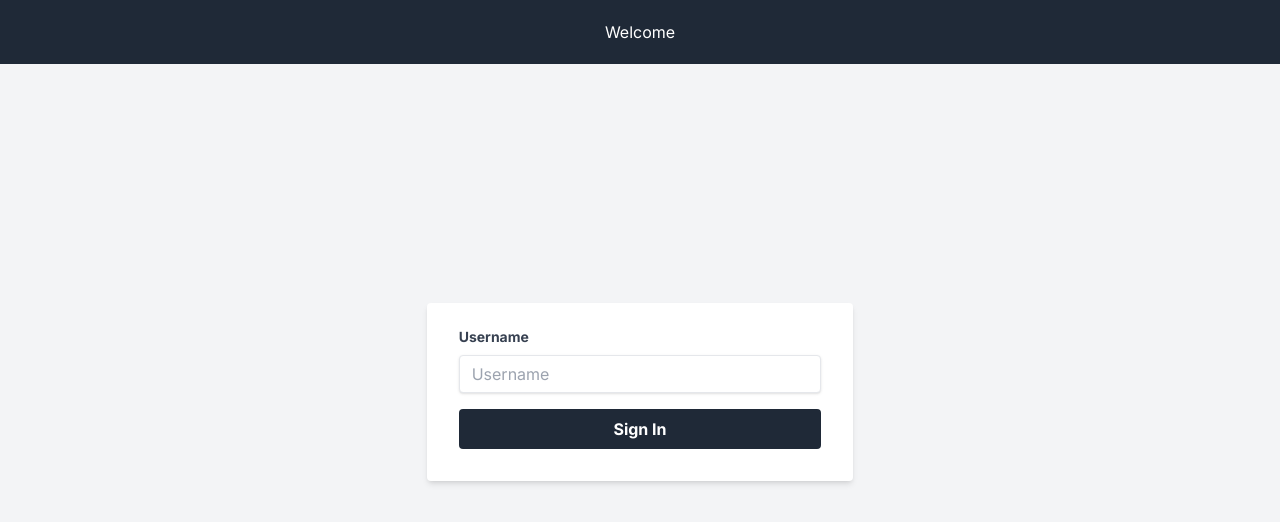
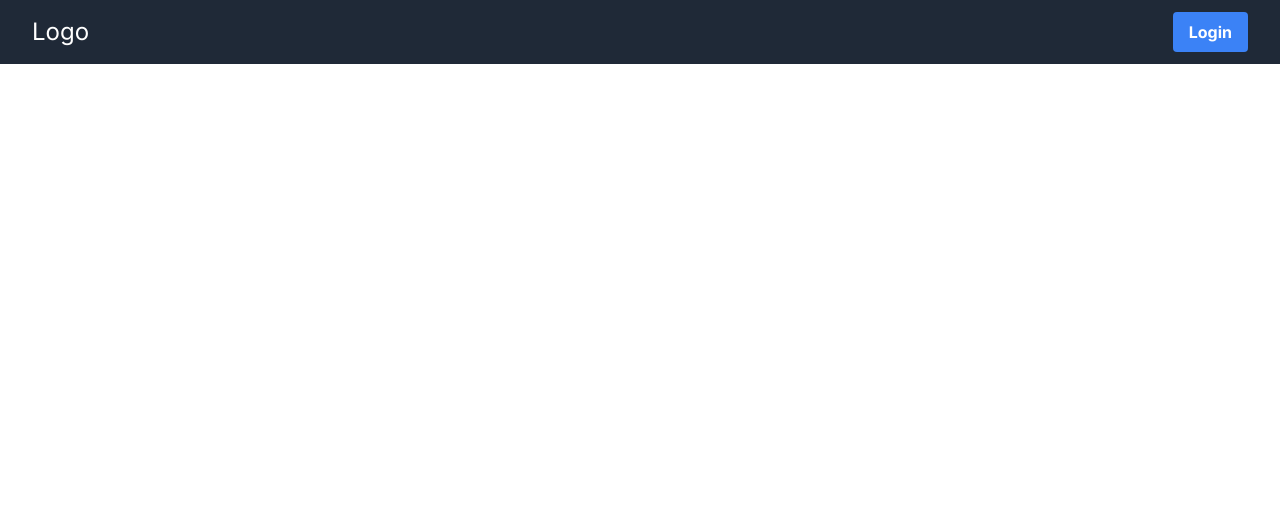
Before and after one commit to dheerajarora1997/map-finder, a Next.js app: page / in a window 1280 px wide. Shown: the top 522 px of the page. Built offline with nearby package versions, Linux system fonts and the light colour scheme.

Commit message:
auth0 added for login and signup users

```diff
--- a/next.config.js
+++ b/next.config.js
@@ -1,4 +1,9 @@
 /** @type {import('next').NextConfig} */
-const nextConfig = {}
+const nextConfig = {
+    server: {
+      port: 3001, // Change this to the desired port number
+    },
+    // Other configurations...
+  };
 
-module.exports = nextConfig
+  module.exports = nextConfig;
--- a/package.json
+++ b/package.json
@@ -9,6 +9,7 @@
     "lint": "next lint"
   },
   "dependencies": {
+    "@auth0/auth0-react": "^2.2.4",
     "@reduxjs/toolkit": "^2.0.1",
     "next": "14.0.4",
     "react": "^18",
--- a/src/app/Components/Header.tsx
+++ b/src/app/Components/Header.tsx
@@ -4,6 +4,7 @@ import { RootState, AppDispatch } from "../../store";
 import { useSelector, useDispatch } from "react-redux";
 import { reset } from "@/store/reducers/LoginSlice";
 import { removeLocalStorage } from "../utils";
+import { useAuth0 } from "@auth0/auth0-react";
 
 export type IHeaderProp = {
   userInfo?: {
@@ -14,28 +15,34 @@ export type IHeaderProp = {
 const Header: FC<IHeaderProp> = ({ userInfo }) => {
   const dispatch = useDispatch<AppDispatch>();
 
-  const logoutAction = () => {
-    dispatch(reset());
-    removeLocalStorage('userDetails');
-  };
+  const { loginWithRedirect } = useAuth0();
+  const { logout } = useAuth0();
+  const { user, isAuthenticated, isLoading } = useAuth0();
+
   return (
-    <nav className="bg-gray-800 fixed w-full">
+    <nav className="bg-gray-800 fixed w-full" style={{ top: 0 }}>
       <div className="mx-auto max-w-7xl px-2 sm:px-6 lg:px-8">
-        <div
-          className={`relative flex h-16 items-center ${
-            userInfo?.userName ? "justify-between" : "justify-center"
-          } text-white`}
-        >
-            {userInfo?.userName || "Welcome"}
-            {!userInfo?.userName || <button
-            className="bg-blue-500 hover:bg-blue-700 text-white font-bold py-2 px-4 rounded"
-            onClick={() => {
-              logoutAction();
-            }}
-          >
-            Logout
-          </button>}
-
+        <div className={`relative flex h-16 items-center justify-between`}>
+          <h1 className="text-white text-2xl">Logo</h1>
+          {isAuthenticated ? (
+            <button
+              className="bg-blue-500 hover:bg-blue-700 text-white font-bold py-2 px-4 rounded"
+              onClick={() =>
+                logout({ logoutParams: { returnTo: window.location.origin } })
+              }
+            >
+              Logout
+            </button>
+          ) : (
+            <button
+              className="bg-blue-500 hover:bg-blue-700 text-white font-bold py-2 px-4 rounded"
+              onClick={() => {
+                loginWithRedirect();
+              }}
+            >
+              Login
+            </button>
+          )}
         </div>
       </div>
     </nav>
--- a/src/app/Components/LoginForm.tsx
+++ b/src/app/Components/LoginForm.tsx
@@ -2,7 +2,7 @@ import React, { useEffect, useState } from "react";
 import { RootState, AppDispatch } from "../../store";
 import { useSelector, useDispatch } from "react-redux";
 import { fetchLoginDetail, reset } from "@/store/reducers/LoginSlice";
-import {saveLocalStorage, removeLocalStorage} from '../utils'
+import { saveLocalStorage, removeLocalStorage } from "../utils";
 
 type LoginProps = {};
 
@@ -17,15 +17,11 @@ let loginPayload: ILoginPayload = {
 };
 
 const Login: React.FC<LoginProps> = ({}) => {
+  const userDetails = useSelector(
+    (state: RootState) => state.userDetails.loginDetails
+  );
 
-  useEffect(()=>{
-    dispatch(reset());
-    removeLocalStorage('userDetails');
-  }, [])
-
-
-    const userDetails = useSelector((state: RootState) => state.userDetails);
-    const dispatch = useDispatch<AppDispatch>();
+  const dispatch = useDispatch<AppDispatch>();
 
   const [loginDetails, setLoginDetails] = useState<ILoginPayload>(loginPayload);
 
@@ -35,11 +31,11 @@ const Login: React.FC<LoginProps> = ({}) => {
 
   let onsubmit = (e: any) => {
     e.preventDefault();
-    dispatch(fetchLoginDetail(loginDetails))
+    dispatch(fetchLoginDetail(loginDetails));
   };
 
   return (
-    <div className="min-h-screen flex items-center justify-center bg-gray-100">
+    <div className="min-h-screen flex items-center justify-center bg-gray-100" style={{top: 0}}>
       <form
         onSubmit={(e) => {
           onsubmit(e);
--- a/src/app/main.tsx
+++ b/src/app/main.tsx
@@ -5,36 +5,25 @@ import Header from "./Components/Header";
 import { useEffect, useState } from "react";
 import { getLocalStorage, saveLocalStorage } from "./utils";
 import { fetchLoginDetail, reset } from "@/store/reducers/LoginSlice";
+import { useAuth0 } from "@auth0/auth0-react";
 
 type MainProps = {};
 
 const Main: React.FC<MainProps> = () => {
-  const userDetails = useSelector((state: RootState) => state.userDetails);
+  const userDetails = useSelector(
+    (state: RootState) => state.userDetails.loginDetails
+  );
   const dispatch = useDispatch<AppDispatch>();
-  const [localUserData, setLocalUserData] = useState<null | string>(
-    localStorage.getItem("userDetails") || ''
-  );
 
-  useEffect(() => {
-    if (localUserData) {
-
-    }
-
-  }, [localUserData]);
-
-  useEffect(() => {
-    if (userDetails.loginDetails?.userName) {
-      saveLocalStorage("userDetails", JSON.stringify(userDetails.loginDetails));
-    }
-    setLocalUserData(JSON.stringify(userDetails.loginDetails))
-  }, [userDetails.loginDetails]);
+  const { user, isAuthenticated, isLoading } = useAuth0();
 
   return (
-    <main>
-      <Header userInfo={userDetails.loginDetails} />
-      {localUserData}
-      {!localUserData ? <Login /> : <h1>Login</h1>}
-    </main>
+    <>
+      <Header userInfo={userDetails} />
+      <main style={{padding: 70}}>
+        {isAuthenticated && <h2 className="text-dark text-xl">{user?.name}</h2>}
+      </main>
+    </>
   );
 };
 
--- a/src/app/page.tsx
+++ b/src/app/page.tsx
@@ -1,16 +1,23 @@
-'use client'
+"use client";
 import { Provider } from "react-redux";
 import Header from "./Components/Header";
 import store from "../store";
 import Login from "./Components/LoginForm";
-import Main  from "./main";
+import Main from "./main";
+import { Auth0Provider } from '@auth0/auth0-react';
 
 export default function Home() {
-
-
   return (
-    <Provider store={store}>
-      <Main />
-    </Provider>
+    <Auth0Provider
+      domain="india-999.us.auth0.com"
+      clientId="6HVppH4Y9WCyZOc2VlTD4EIsoBn4Abf4"
+      authorizationParams={{
+        redirect_uri: window.location.origin,
+      }}
+    >
+      <Provider store={store}>
+        <Main />
+      </Provider>
+    </Auth0Provider>
   );
 }
```
Also changed, not shown: src/auth_details.txt (added), 1 other file (tests, documents, lock files or other folders).
